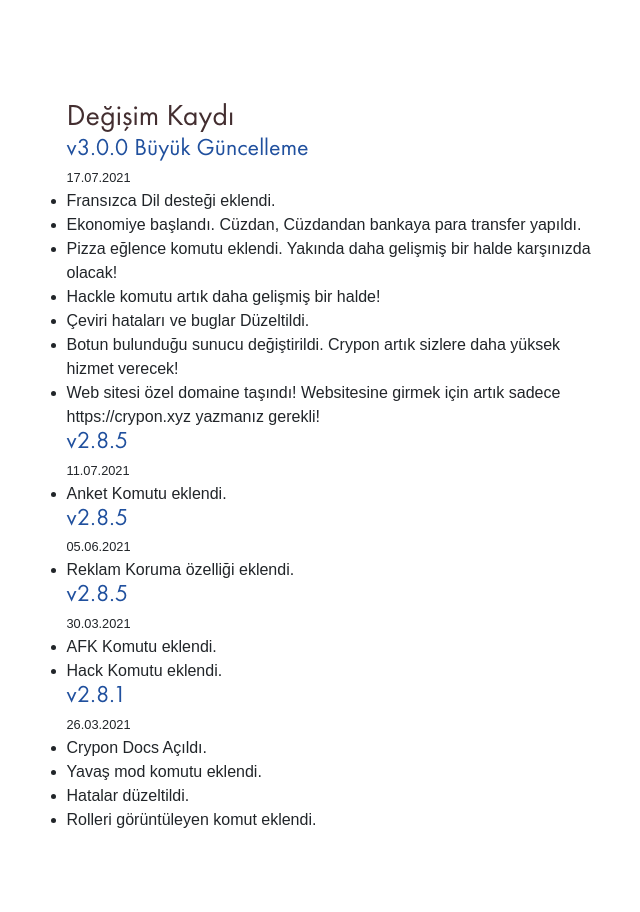
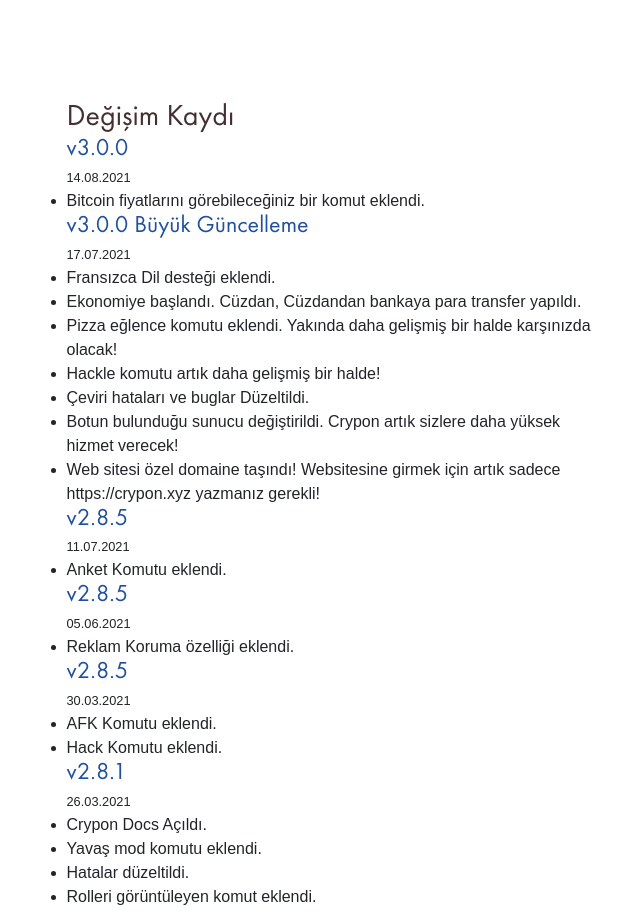
Before and after one commit to aliyasiny65/crypon-website, a plain HTML site: page yenilikler.html in a window 1280 px wide. Shown: the part 900-1812 px from the top of the page, without its empty margins (311-951 px from the left). Drawn offline with Linux system fonts and the light colour scheme.

Commit message:
Update yenilikler.html

```diff
--- a/yenilikler.html
+++ b/yenilikler.html
@@ -84,6 +84,18 @@
     <div class="changelog"></div>
     <div class="wrapper">
 	            <h3 class="section__title">Değişim Kaydı</h3>
+	    	    	    <div class="changelog__item">
+	         <div class="changelog__item">
+	   <div class="changelog__meta">
+                <h4 class="changelog__title">v3.0.0</h4>
+                <small class="changelog__date">14.08.2021</small>
+            </div>
+            <div class="changelog__detail">
+                <ul>
+                    <li>Bitcoin fiyatlarını görebileceğiniz bir komut eklendi.</li>
+                </ul>
+            </div>
+	</div>
 	    	    <div class="changelog__item">
 	         <div class="changelog__item">
 	   <div class="changelog__meta">
```
